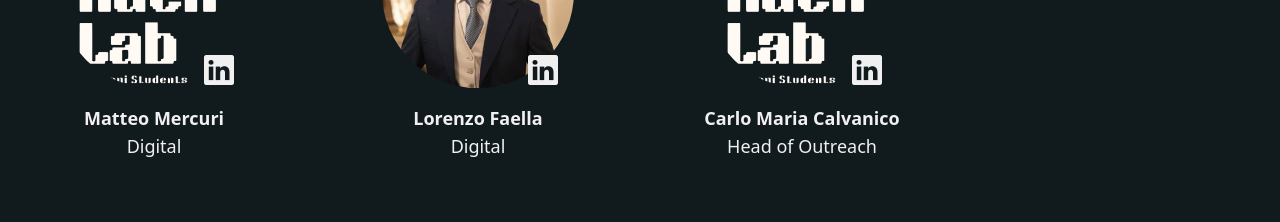
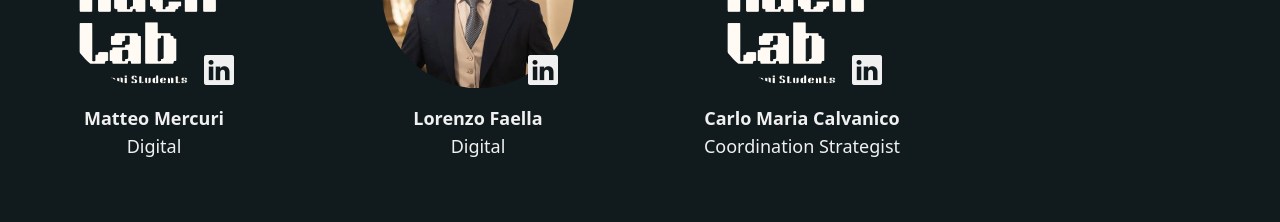
Before and after one commit to aposded/hacklab-website, a React (Create React App) app: page /team in a window 1280 px wide. Shown: the part 1420-1642 px from the top of the page. Built offline with nearby package versions, Linux system fonts and the light colour scheme.

Commit message:
Update Team.js

```diff
--- a/src/pages/Team.js
+++ b/src/pages/Team.js
@@ -35,7 +35,7 @@ export default function Team() {
         {name: 'Beatrice Branciamore',role: 'Co-Head of Digital',image: BeatriceIcon,linkedin: 'https://www.linkedin.com/in/beatrice-branciamore-262353289?utm_source=share&utm_campaign=share_via&utm_content=profile&utm_medium=ios_app',department: 'The Board'},
         {name: 'Matteo Mercuri',role: 'Digital',image: icon,linkedin: 'https://www.linkedin.com/in/matteo-mercuri-0b32a928b?utm_source=share&utm_campaign=share_via&utm_content=profile&utm_medium=ios_app',department: 'The Board'},
         {name: 'Lorenzo Faella',role: 'Digital',image: LorenzoIcon,linkedin: 'https://www.linkedin.com/in/lorenzo-bernardo-faella-1a5892292/',department: 'The Board'},
-        {name: 'Carlo Maria Calvanico',role: 'Head of Outreach',image: icon,linkedin: 'https://www.linkedin.com/in/carlo-maria-calvanico-542a96292?utm_source=share&utm_campaign=share_via&utm_content=profile&utm_medium=ios_app',department: 'The Board'},
+        {name: 'Carlo Maria Calvanico',role: 'Coordination Strategist',image: icon,linkedin: 'https://www.linkedin.com/in/carlo-maria-calvanico-542a96292?utm_source=share&utm_campaign=share_via&utm_content=profile&utm_medium=ios_app',department: 'The Board'},
         {name: 'Apostolos Dedeloudis',image: ApostolosIcon,linkedin: 'https://www.linkedin.com/in/dedeloudis/',department: 'Mentors'},
         {name: 'Danilo Scholz',image: DaniloIcon,linkedin: 'https://www.linkedin.com/in/danilo-scholz-202234275/',department: 'Mentors'},
         {name: 'Giacomo Cordella',image: JackIcon,department: 'Mentors'},
```
